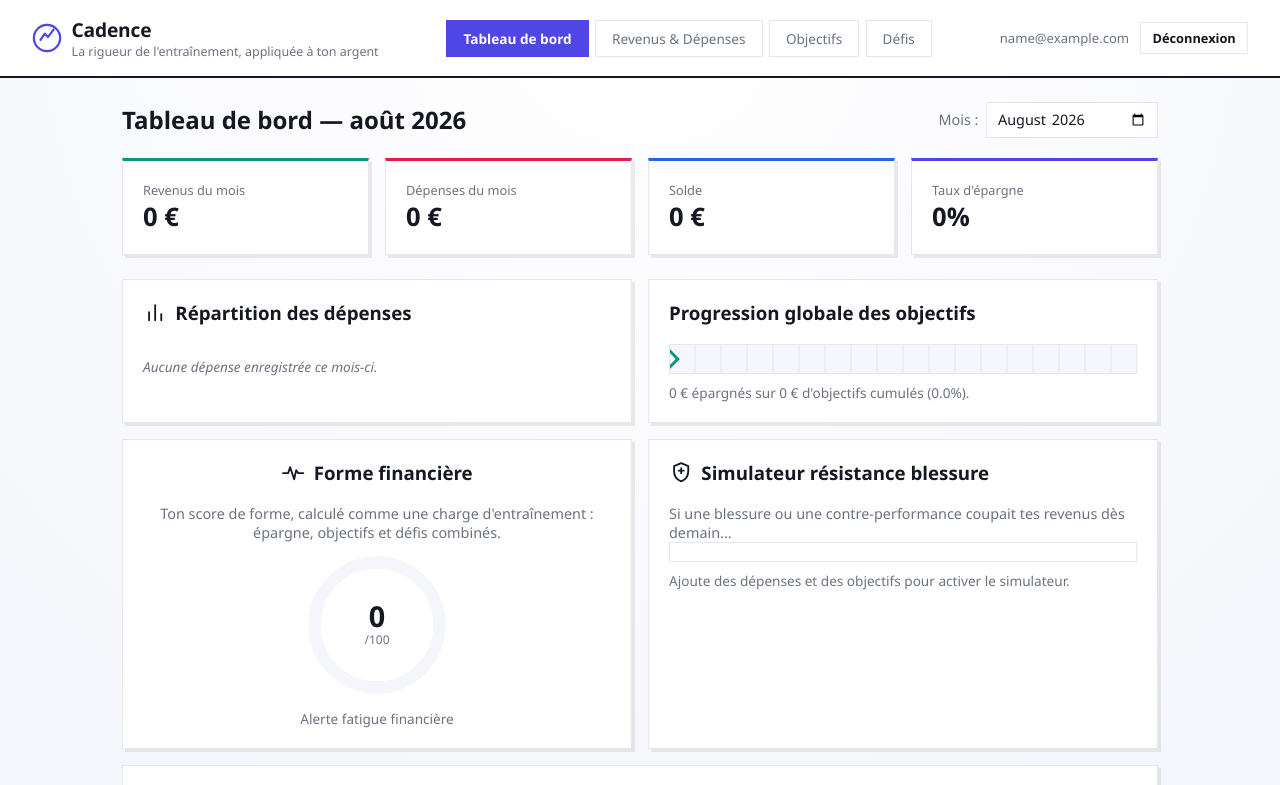
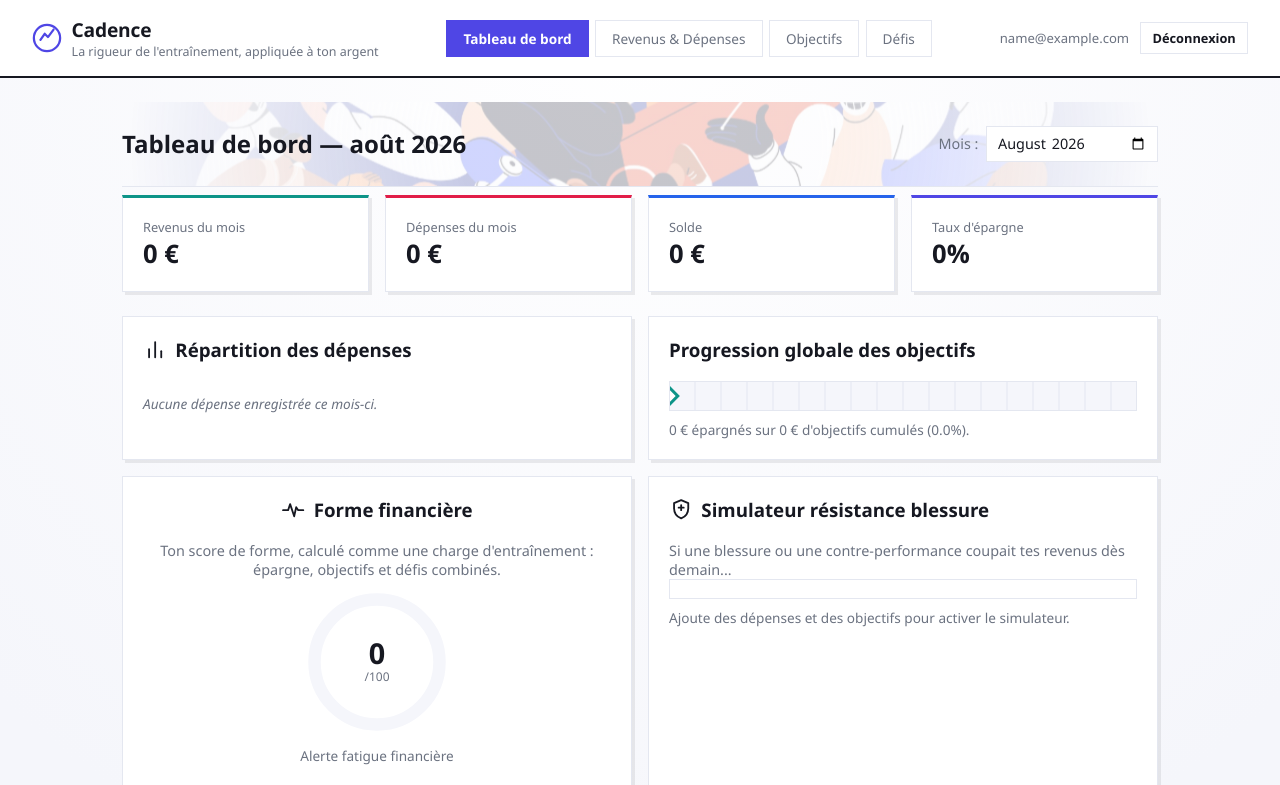
Before and after one commit to amal1234-boop/demo-git, a PHP site: page /app.php in a window 1280 px wide. Shown: the top 785 px of the page. Run offline with PHP 8.4, Linux system fonts and the light colour scheme; the visitor is signed in with stand-in values (Sample User, id 1); data that the repository does not hold is empty.

Commit message:
Repasser l'illustration en couleur et l'ajouter au tableau de bord
Retire le traitement niveaux de gris/multiply du hero (couleurs
d'origine conservées) et ajoute la même illustration en bannière
derrière l'en-tête du dashboard, avec le même principe de fondu
radial pour rester discrète derrière le titre.

Co-Authored-By: Claude Sonnet 5 <noreply@anthropic.com>
Claude-Session: https://claude.ai/code/session_01GoLDazGhqdJits2RX1u8dC

```diff
--- a/app.php
+++ b/app.php
@@ -48,11 +48,14 @@ $userEmail = $_SESSION['user_email'] ?? '';
 
   <!-- DASHBOARD -->
   <section id="dashboard" class="tab-panel active">
-    <div class="panel-header">
-      <h2>Tableau de bord — <span id="dashboardMonthLabel"></span></h2>
-      <div class="month-picker">
-        <label for="monthSelector">Mois :</label>
-        <input type="month" id="monthSelector">
+    <div class="dashboard-banner">
+      <img class="dashboard-illustration" src="ressources/hero-illustration.png" alt="" aria-hidden="true">
+      <div class="panel-header">
+        <h2>Tableau de bord — <span id="dashboardMonthLabel"></span></h2>
+        <div class="month-picker">
+          <label for="monthSelector">Mois :</label>
+          <input type="month" id="monthSelector">
+        </div>
       </div>
     </div>
 
--- a/styles/landing.css
+++ b/styles/landing.css
@@ -51,9 +51,7 @@
   width: 1400px;
   max-width: none;
   transform: translate(-50%, -50%);
-  opacity: .16;
-  filter: grayscale(1) contrast(1.1);
-  mix-blend-mode: multiply;
+  opacity: .3;
   -webkit-mask-image: radial-gradient(ellipse 60% 70% at 50% 50%, #000 40%, transparent 85%);
   mask-image: radial-gradient(ellipse 60% 70% at 50% 50%, #000 40%, transparent 85%);
   pointer-events: none;
--- a/styles/style.css
+++ b/styles/style.css
@@ -96,6 +96,28 @@ main { max-width: 1100px; margin: 0 auto; padding: 1.5rem 2rem 4rem; }
 }
 .panel-header h2 { margin: 0; }
 .subtitle { margin: .25rem 0 0; color: var(--text-muted); font-size: .9rem; }
+
+.dashboard-banner {
+  position: relative;
+  overflow: hidden;
+  padding: 1.5rem 0;
+  margin-bottom: .5rem;
+  border-bottom: 1px solid var(--border);
+}
+.dashboard-illustration {
+  position: absolute;
+  top: 50%;
+  left: 50%;
+  width: 1100px;
+  max-width: none;
+  transform: translate(-50%, -50%);
+  opacity: .22;
+  -webkit-mask-image: radial-gradient(ellipse 55% 90% at 50% 50%, #000 30%, transparent 85%);
+  mask-image: radial-gradient(ellipse 55% 90% at 50% 50%, #000 30%, transparent 85%);
+  pointer-events: none;
+  z-index: 0;
+}
+.dashboard-banner .panel-header { position: relative; z-index: 1; margin-bottom: 0; }
 
 .month-picker { display: flex; align-items: center; gap: .5rem; font-size: .9rem; color: var(--text-muted); }
 .month-picker input {
```
